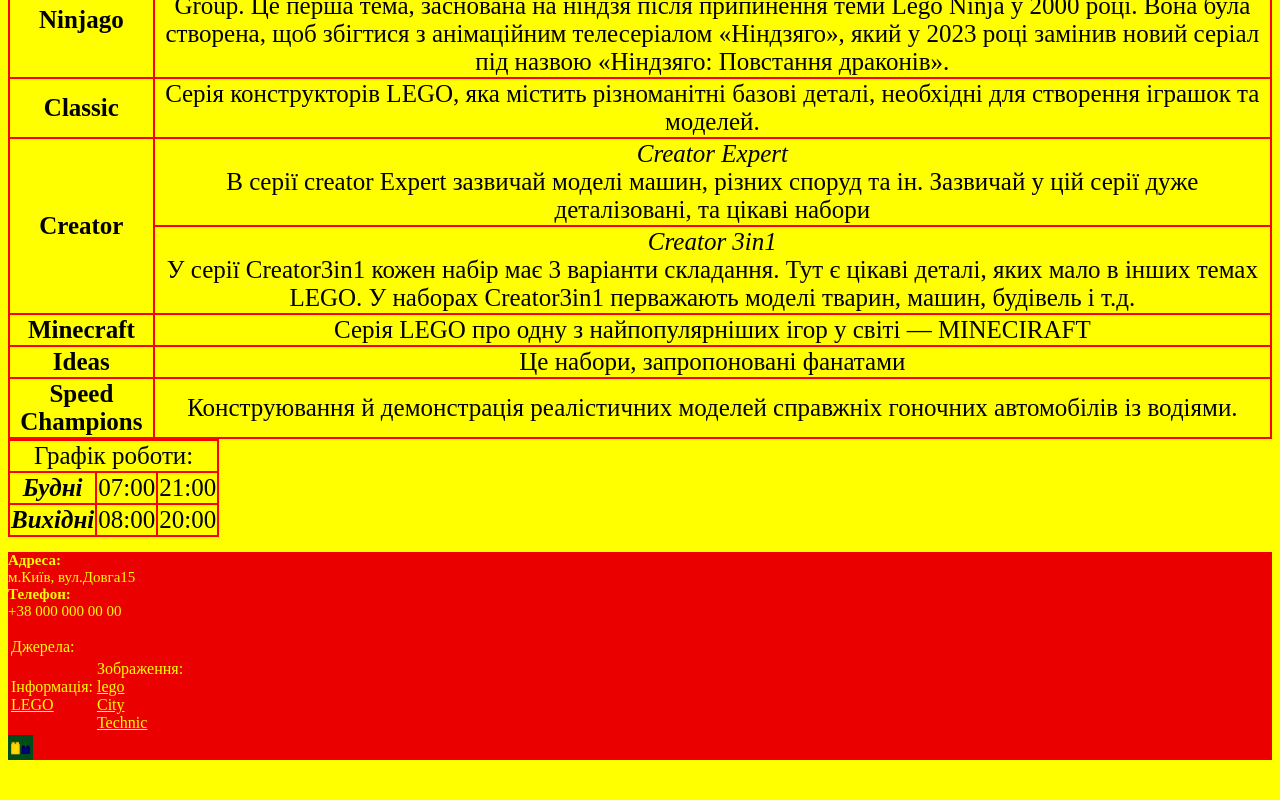
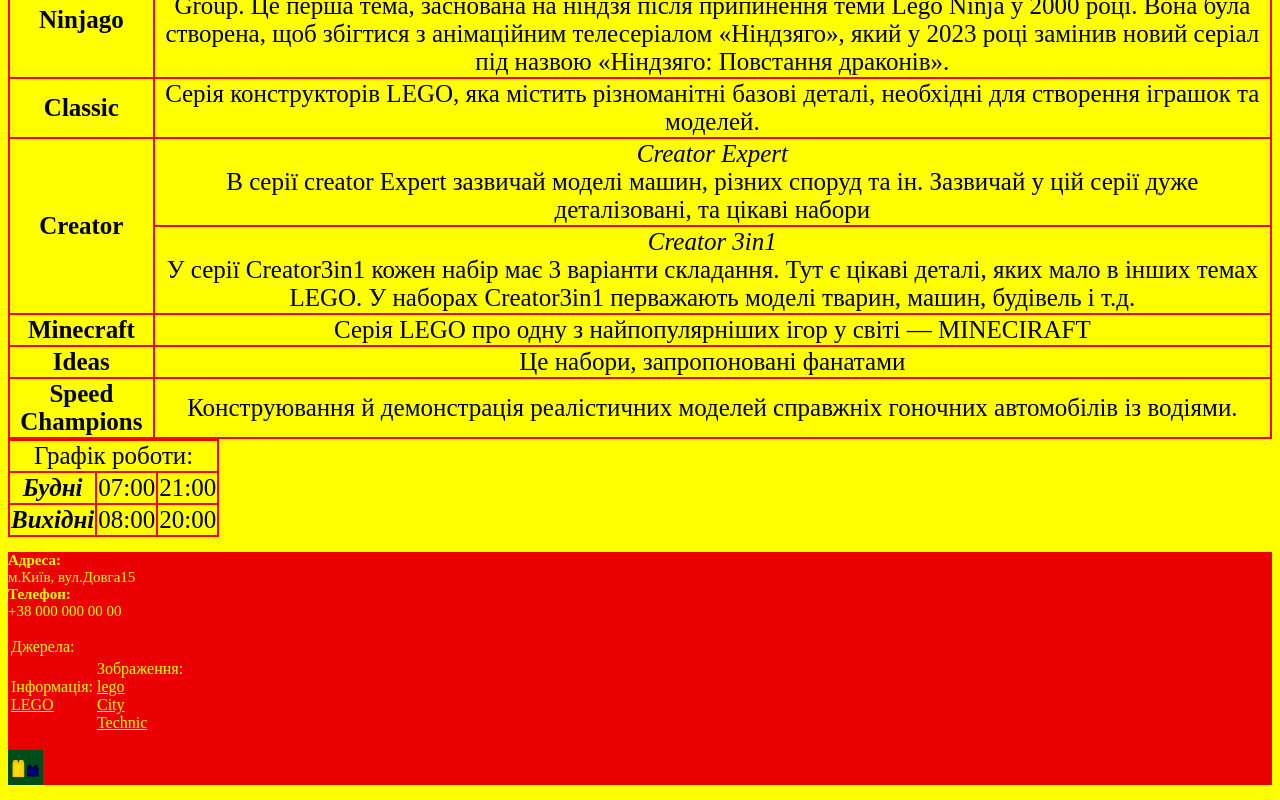
Before and after one commit to NAZarelo/LEGO, a plain HTML site: page index.html in a window 1280 px wide. Shown: the part 1456-2256 px from the top of the page. Before the commit the page ends 2224 px from the top, so only its background shows below. Drawn offline with Linux system fonts and the light colour scheme.

Commit message:
Update index.html

```diff
--- a/index.html
+++ b/index.html
@@ -114,7 +114,7 @@
           </td>
         </tr>
         </table>
-        <a href="https://github.com/NAZarelo/LEGO/blob/main/%D0%BB%D0%B5%D0%B3%D0%BE.png?raw=true"> <img src="https://github.com/NAZarelo/LEGO/blob/main/%D0%BB%D0%B5%D0%B3%D0%BE.png?raw=true" width="25px" height="25px/"></a>
+        <p><a href="https://github.com/NAZarelo/LEGO/blob/main/%D0%BB%D0%B5%D0%B3%D0%BE.png?raw=true"> <img src="https://github.com/NAZarelo/LEGO/blob/main/%D0%BB%D0%B5%D0%B3%D0%BE.png?raw=true" width="35px" height="35px/"></a></p>
       </footer>
     </body>
 </html>
```
